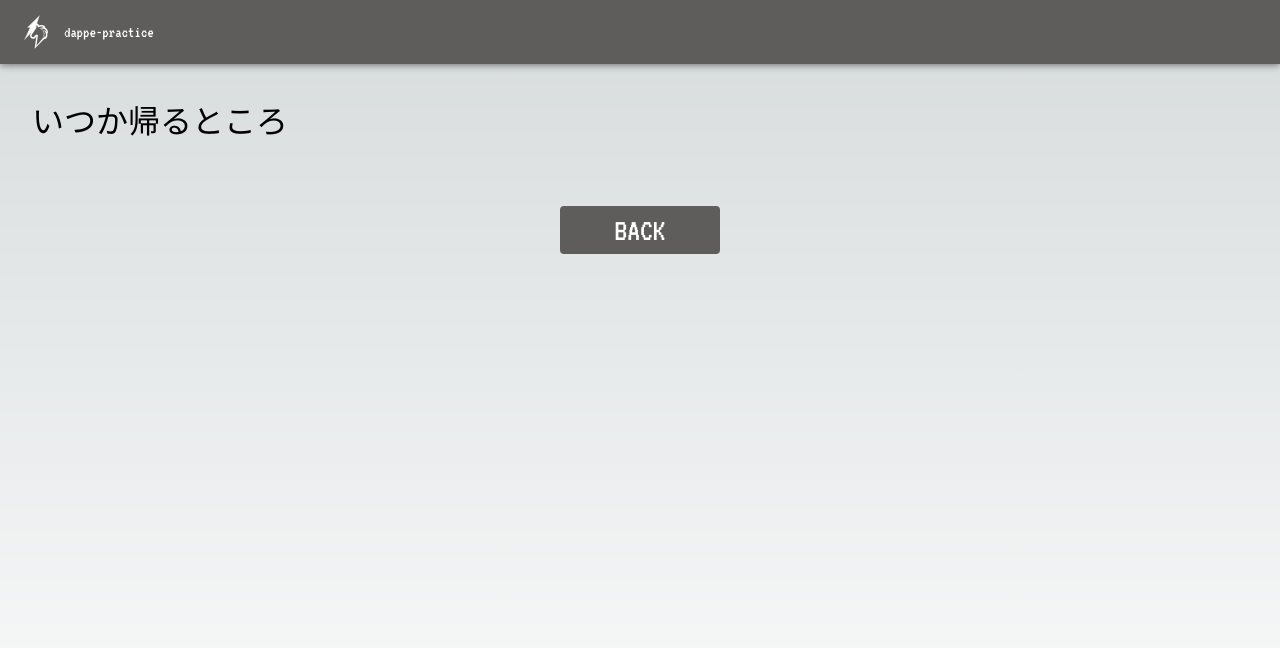
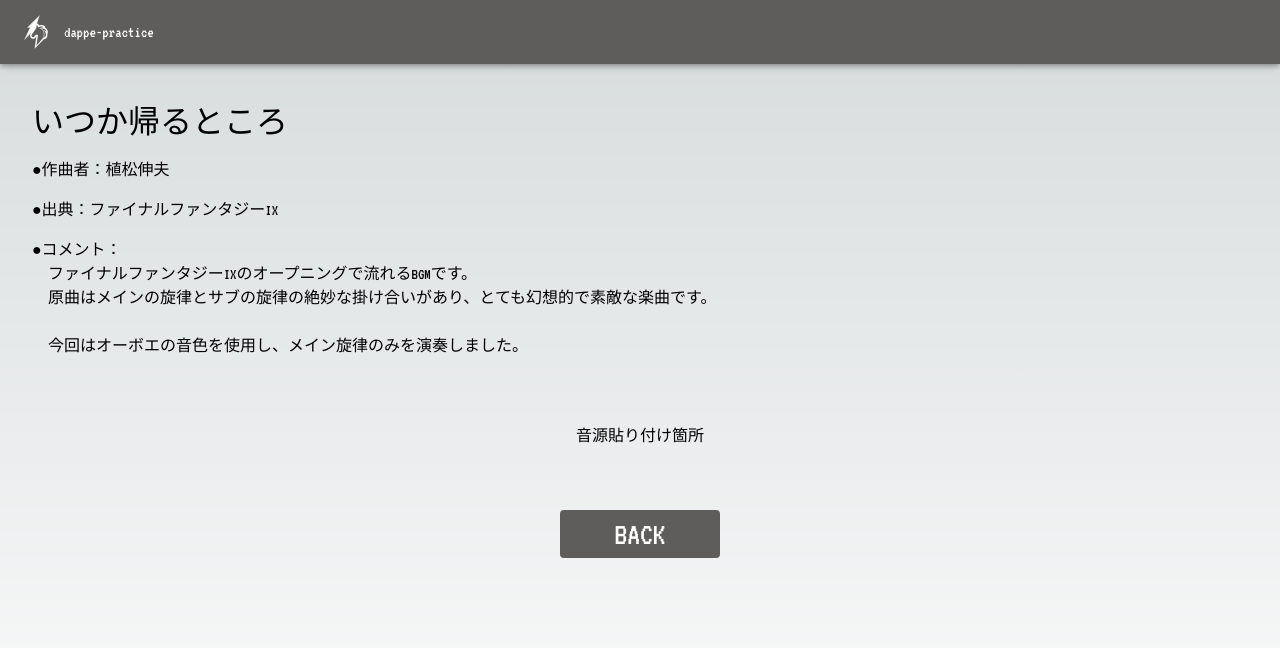
Before and after one commit to dappe0111/dappe-practice-next, a Next.js app: page /performance/001 in a window 1280 px wide. Shown: the top 648 px of the page. Built offline with nearby package versions, Linux system fonts and the light colour scheme.

Commit message:
コンテンツ内容追加

```diff
--- a/src/pages/performance/001.tsx
+++ b/src/pages/performance/001.tsx
@@ -19,7 +19,7 @@
   width: 100%;
   padding: 32px;
   display: flex;
-  gap: 32px;
+  gap: 16px;
   flex-direction: column;
   justify-content: flex-start;
   align-items: flex-start;
@@ -27,6 +27,23 @@
 
 const ContentsTitle = styled.div`
   font-size: 32px;
+`;
+
+const ContentsDescription = styled.div`
+  font-size: 16px;
+  line-height: 1.5;
+  text-indent: -1em;
+  padding-left: 1em;
+`;
+
+const UpdateBlock = styled.div`
+  width: 100%;
+  padding: 32px;
+  display: flex;
+  gap: 16px;
+  flex-direction: column;
+  justify-content: center;
+  align-items: center;
 `;
 
 const ButtonWrap = styled.div`
@@ -66,7 +83,22 @@
       <Main>
         <ContentsBlock>
           <ContentsTitle>いつか帰るところ</ContentsTitle>
+          <ContentsDescription>●作曲者：植松伸夫</ContentsDescription>
+          <ContentsDescription>
+            ●出典：ファイナルファンタジーIX
+          </ContentsDescription>
+          <ContentsDescription>
+            ●コメント：
+            <br />
+            ファイナルファンタジーIXのオープニングで流れるBGMです。
+            <br />
+            原曲はメインの旋律とサブの旋律の絶妙な掛け合いがあり、とても幻想的で素敵な楽曲です。
+            <br />
+            <br />
+            今回はオーボエの音色を使用し、メイン旋律のみを演奏しました。
+          </ContentsDescription>
         </ContentsBlock>
+        <UpdateBlock>音源貼り付け箇所</UpdateBlock>
         <ButtonWrap>
           <Link href="/performance">
             <Button>
```
